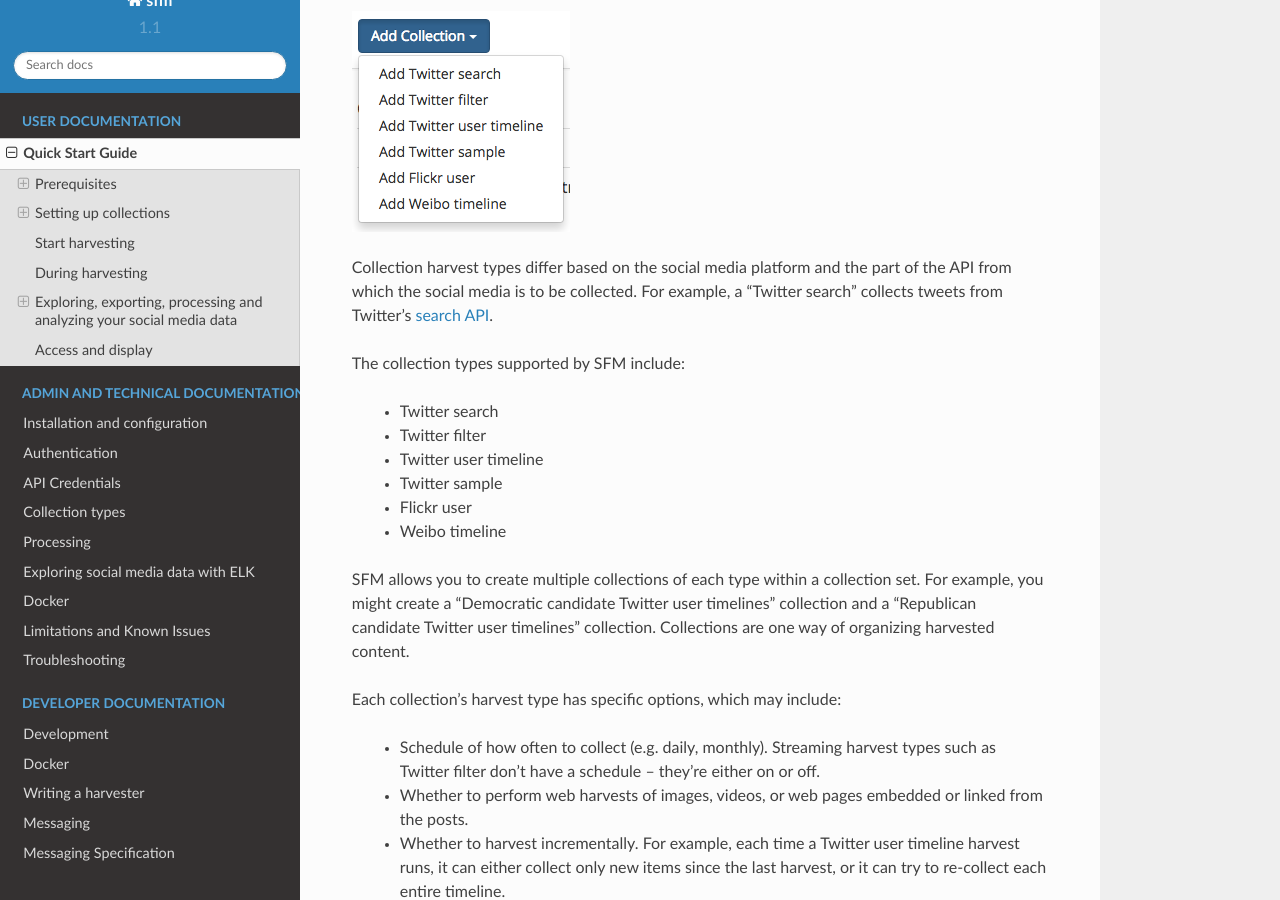
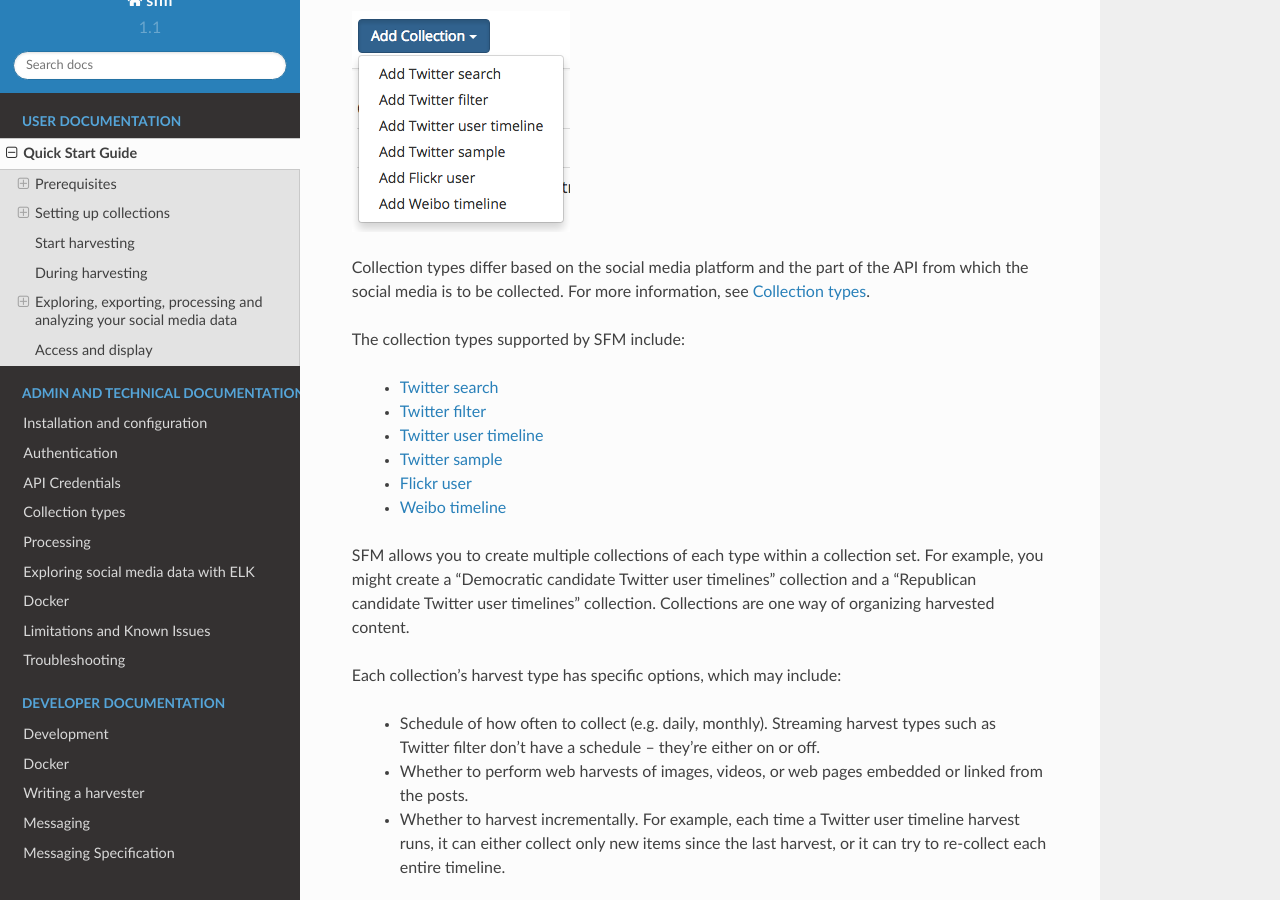
Before and after one commit to gwu-libraries/sfm-ui, a Sphinx documentation site: the page built from docs/quickstart.rst, in a window 1280 px wide and 900 px high, scrolled down 1802 px. Built offline with Sphinx 7.4.7 and the Read the Docs theme 2.0.0, drawn with Linux system fonts in a browser that asks for light colours.

Commit message:
additional docs info

```diff
--- a/docs/quickstart.rst
+++ b/docs/quickstart.rst
@@ -60,17 +60,17 @@
 
 .. image:: images/quickstart/collection_types.png
 
-Collection harvest types differ based on the social media platform and the part of the API from which the social media is to
-be collected.  For example, a "Twitter search" collects tweets from Twitter's `search API <https://dev.twitter.com/rest/public/search>`_.
+Collection types differ based on the social media platform and the part of the API from which the social media is to
+be collected. For more information, see :doc:`collections`.
 
 The collection types supported by SFM include:
 
- * Twitter search
- * Twitter filter
- * Twitter user timeline
- * Twitter sample
- * Flickr user
- * Weibo timeline
+ * :ref:`Twitter search`
+ * :ref:`Twitter filter`
+ * :ref:`Twitter user timeline`
+ * :ref:`Twitter sample`
+ * :ref:`Flickr user`
+ * :ref:`Weibo timeline`
 
 SFM allows you to create multiple collections of each type within a collection set.  For example, you might
 create a "Democratic candidate Twitter user timelines" collection and a "Republican candidate Twitter user
```
